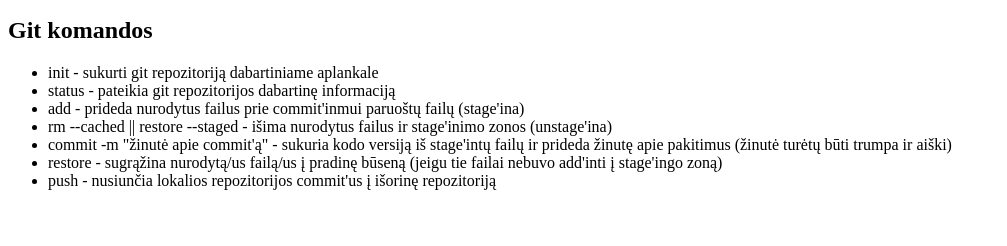
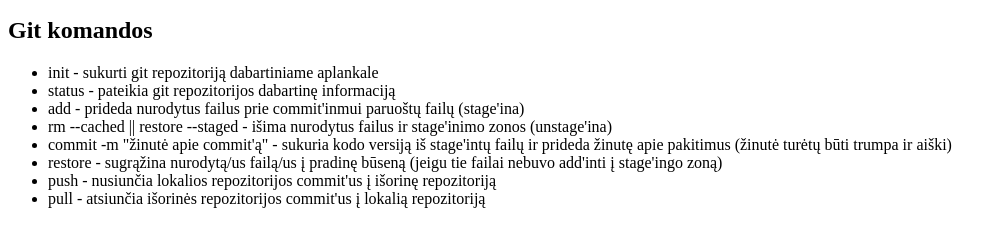
Before and after one commit to BanRokas/git_ir_github_test, a plain HTML site: page 44 paskaita - 02.12 - Git ir Github/index.html in a window 1280 px wide. Shown: the part 106-352 px from the top of the page, without its empty margins (0-1007 px from the left). Drawn offline with Linux system fonts and the light colour scheme.

Commit message:
Update index.html

```diff
--- a/44 paskaita - 02.12 - Git ir Github/index.html
+++ b/44 paskaita - 02.12 - Git ir Github/index.html
@@ -25,6 +25,7 @@
         <li>commit -m "žinutė apie commit'ą" - sukuria kodo versiją iš stage'intų failų ir prideda žinutę apie pakitimus (žinutė turėtų būti trumpa ir aiški)</li>
         <li>restore - sugrąžina nurodytą/us failą/us į pradinę būseną (jeigu tie failai nebuvo add'inti į stage'ingo zoną)</li>
         <li>push - nusiunčia lokalios repozitorijos commit'us į išorinę repozitoriją</li>
+        <li>pull - atsiunčia išorinės repozitorijos commit'us į lokalią repozitoriją</li>
       </ul>
     </section>
   </main>
```
